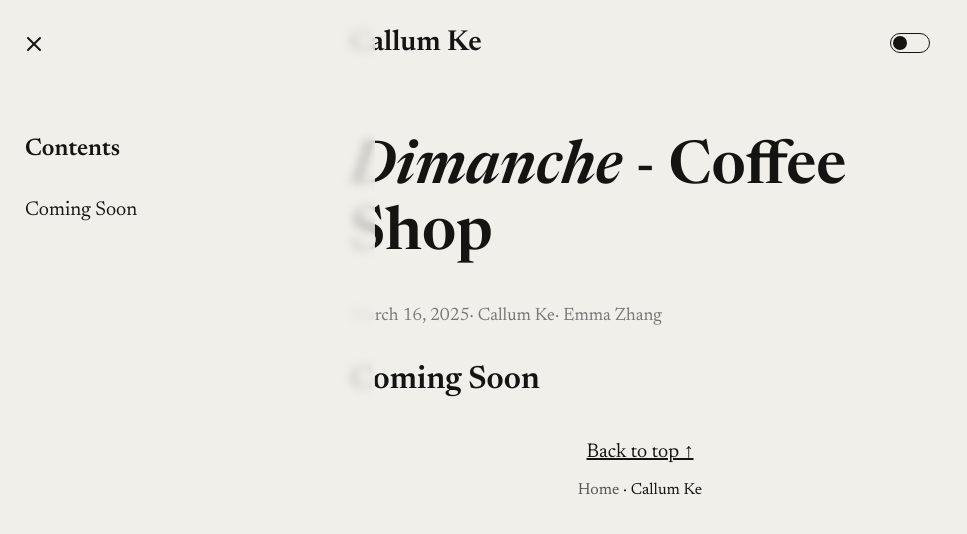
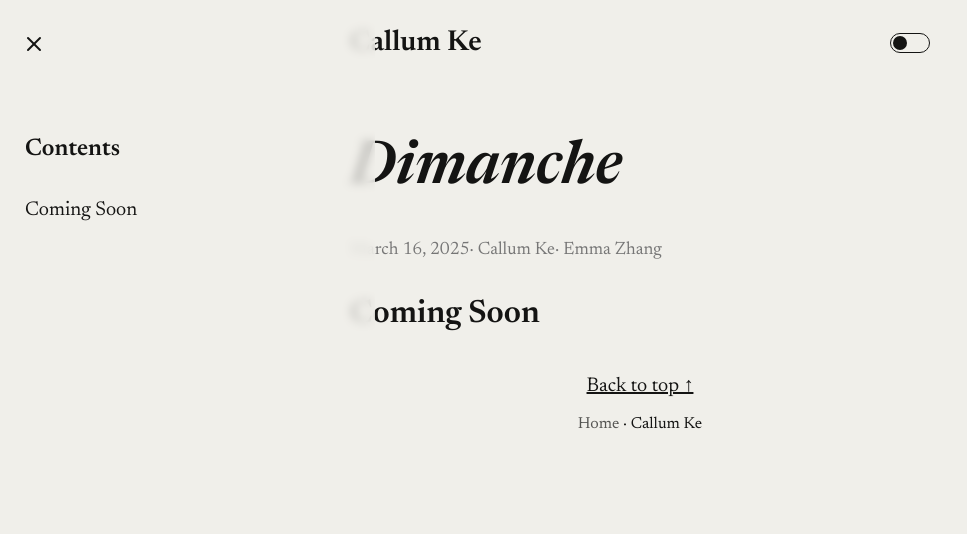
Before and after one commit to ckallum/ckallum.github.io, a website: page articles/dimanche/index.html in a window 1280 px wide. Shown: the whole page, without its empty margins (0-967 px from the left). Drawn offline with Linux system fonts and the light colour scheme; files whose address does not match are found by name.

Commit message:
Dimanche

```diff
--- a/articles/dimanche/index.html
+++ b/articles/dimanche/index.html
@@ -67,7 +67,7 @@
 
     <div class="content-wrapper">
       <div class="content-container">
-        <h1 id="introduction"><em>Dimanche</em> - Coffee Shop</h1>
+        <h1 id="introduction"><em>Dimanche</em></h1>
 
         <p class="author-date">March 16, 2025· Callum Ke· Emma Zhang  </p>
 
```
